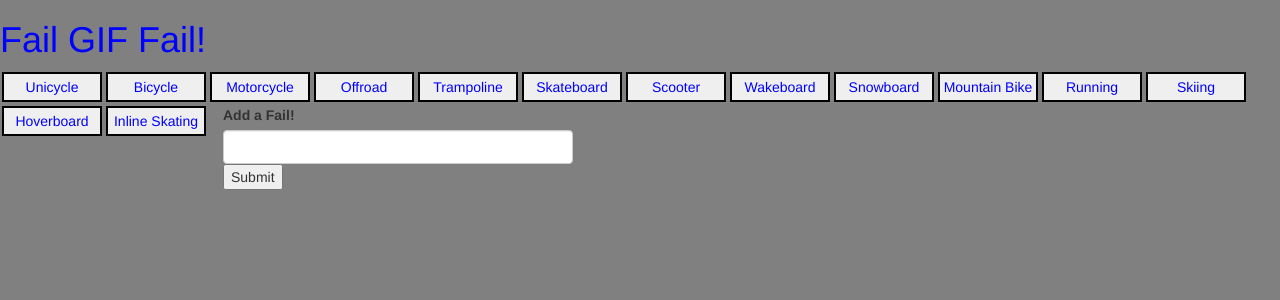
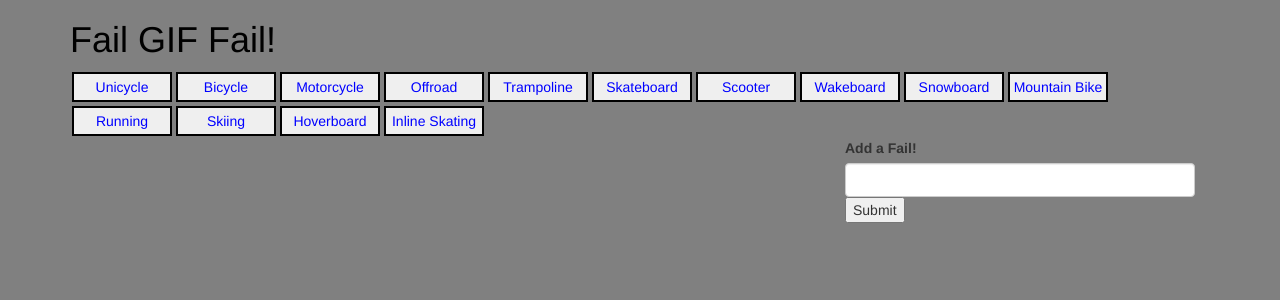
Before and after one commit to bdeckard92/week-6-homework, a PHP site: page / in a window 1280 px wide. Shown: the top 300 px of the page. Run offline with PHP 8.4, Linux system fonts and the light colour scheme; some libraries are stand-ins or nearby versions.

Commit message:
fixed container and font color

```diff
--- a/assets/style/week_6.css
+++ b/assets/style/week_6.css
@@ -7,7 +7,7 @@
   #buttons { padding-top:60px; }
 
   h1{
-  	color: blue;
+  	color: black;
 
   }
 
--- a/index.html
+++ b/index.html
@@ -1,8 +1,8 @@
 <DOCTYPE html>
     <html>
+
     <head>
         <title>GIF Homework</title>
-
         <link href="https://maxcdn.bootstrapcdn.com/bootstrap/3.3.7/css/bootstrap.min.css" rel="stylesheet" integrity="sha384-BVYiiSIFeK1dGmJRAkycuHAHRg32OmUcww7on3RYdg4Va+PmSTsz/K68vbdEjh4u" crossorigin="anonymous">
         <link rel="stylesheet" type="text/css" href="assets/style/week_6.css">
     </head>
@@ -10,29 +10,21 @@
     <body>
         <script src="https://ajax.googleapis.com/ajax/libs/jquery/3.1.0/jquery.min.js"></script>
         <script src="assets/javascript/javascript.js"></script>
-
-		<h1 class="center-text" class="col-md-8 offset-sm-4">Fail GIF Fail!</h1>
-		<div id="buttons-view"></div>
-
-
-
         <div id="display"></div>
         <div class="container">
+            <h1 class="center-text" class="col-md-8 offset-4">Fail GIF Fail!</h1>
+            <div id="buttons-view"></div>
             <div class="gifs col-md-8"></div>
             <div class="form-group col-sm-4 offset-sm-8">
                 <label for="usr">Add a Fail!</label>
                 <input type="text" class="form-control" id="user">
                 <input type="submit" value="Submit" id="addFail">
             </div>
+            <div id="rating-here">
             </div>
+            <div id="gifs-go-here">
+            </div>
+        </div>
+    </body>
 
-			<div id= "rating-here">
-			</div>
-			<div id = "gifs-go-here">
-			</div>
-
-
-
-
-		</body>
     </html>
```
Lines whose indentation alone changed are shown as unchanged.
